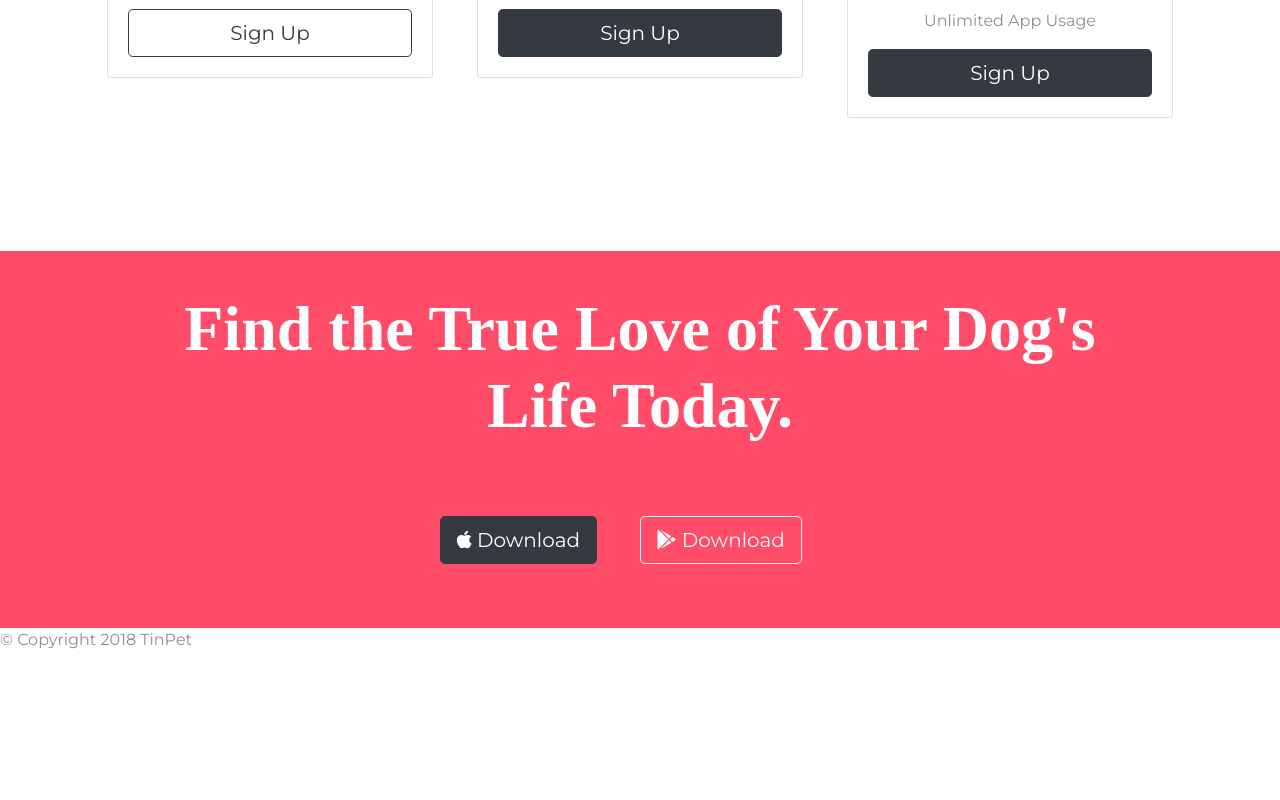
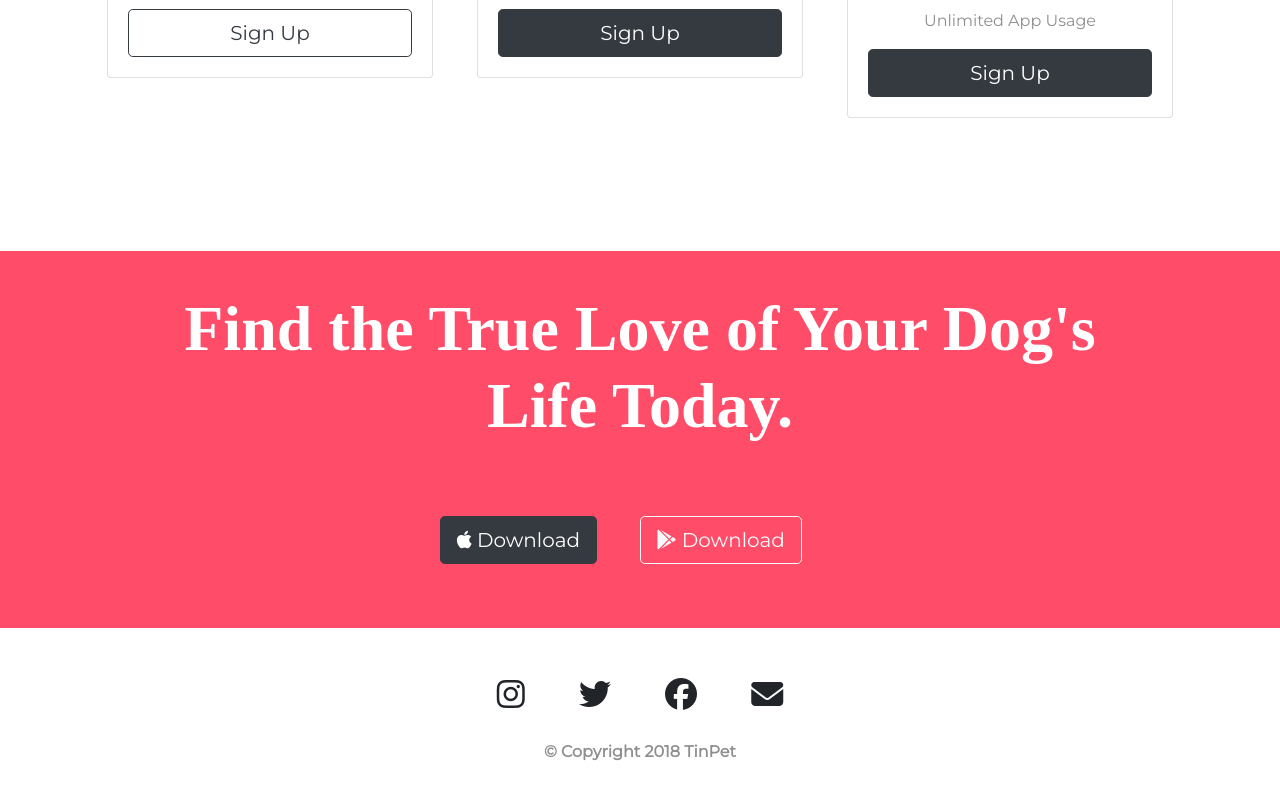
Before and after one commit to laraib-sidd/TinPet, a plain HTML site: page index.html in a window 1280 px wide. Shown: the part 2343-3143 px from the top of the page. Before the commit the page ends 3011 px from the top, so only its background shows below. Drawn offline with nearby package versions, Linux system fonts and the light colour scheme.

Commit message:
my final

```diff
--- a/css/styles.css
+++ b/css/styles.css
@@ -173,3 +173,16 @@ h2 {
     color: #fff;
     font: weight 900;
 }
+
+
+/* Footer */
+
+#footer {
+    padding: 50px;
+    text-align: center;
+    font-weight: 900;
+}
+
+.cta-logo {
+    padding: 0px 25px 30px;
+}
--- a/index.html
+++ b/index.html
@@ -206,7 +206,10 @@
     <!-- Footer -->
 
     <footer id="footer">
-
+        <i class="fab cta-logo fa-2x fa-instagram"></i>
+        <i class="fab cta-logo fa-2x fa-twitter"></i>
+        <i class="fab cta-logo fa-2x fa-facebook"></i>
+        <i class="fas cta-logo fa-2x fa-envelope"></i>
         <p>© Copyright 2018 TinPet</p>
 
     </footer>
```
